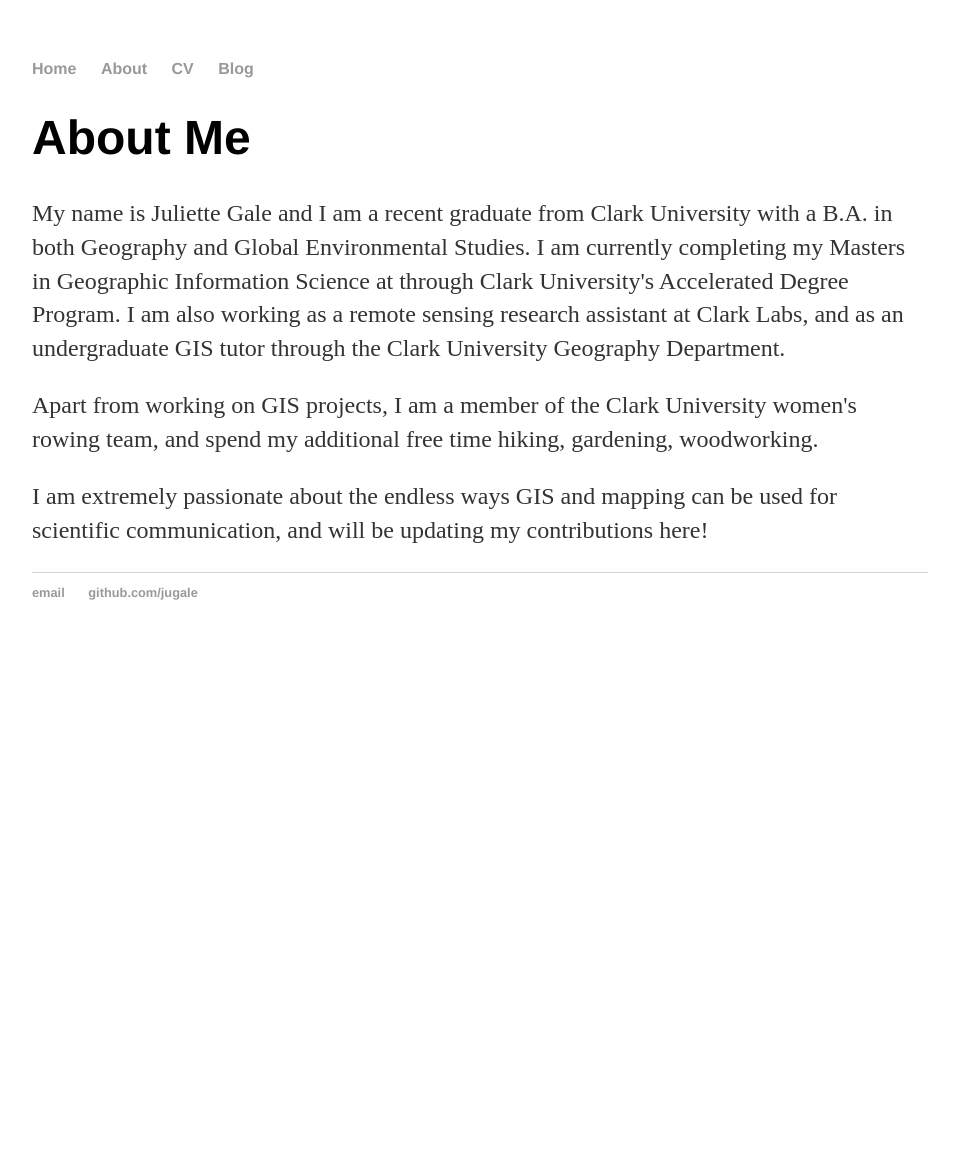
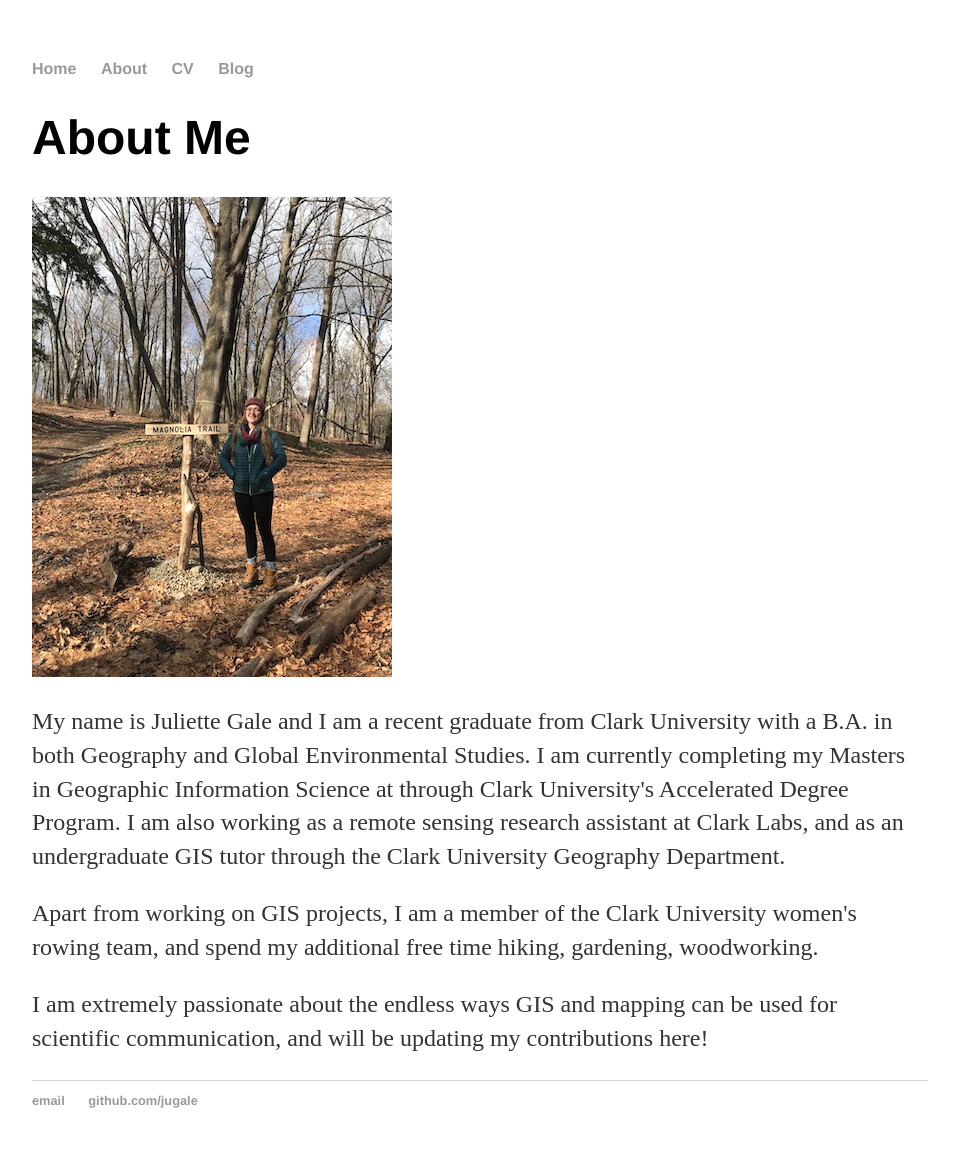
Before and after one commit to jugale/jugale.github.io, a Jekyll site: the page built from about/index.html, in a window 1280 px wide. Shown: the whole page, without its empty margins (160-1119 px from the left). Built offline with Jekyll 4.4.1, drawn with Linux system fonts in a browser that asks for light colours; before the commit the page ends 900 px from its top, so only the background shows below that.

Commit message:
update index.html

```diff
--- a/about/index.html
+++ b/about/index.html
@@ -4,6 +4,7 @@
 ---
 <div class="blurb">
 	<h1>About Me</h1>
+	<img src="/files/IMG_2956.JPG" alt="Me">
 	<p>My name is Juliette Gale and I am a recent graduate from Clark University with a B.A. in both Geography and Global Environmental Studies. I am currently completing my Masters in Geographic Information Science at through Clark University's Accelerated Degree Program. I am also working as a remote sensing research assistant at Clark Labs, and as an undergraduate GIS tutor through the Clark University Geography Department.</p>
   <p>Apart from working on GIS projects, I am a member of the Clark University women's rowing team, and spend my additional free time hiking, gardening, woodworking.</p>
   <p>I am extremely passionate about the endless ways GIS and mapping can be used for scientific communication, and will be updating my contributions here!</p>
```
